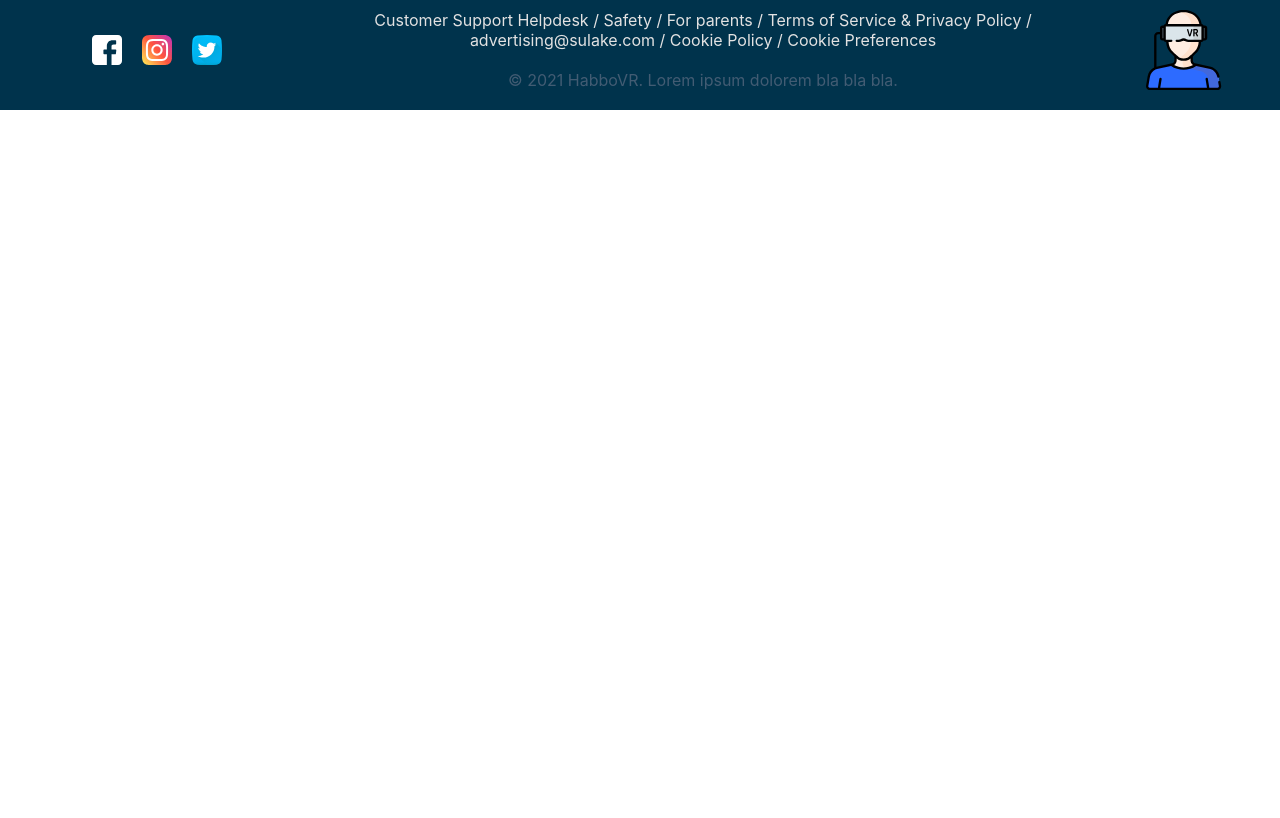
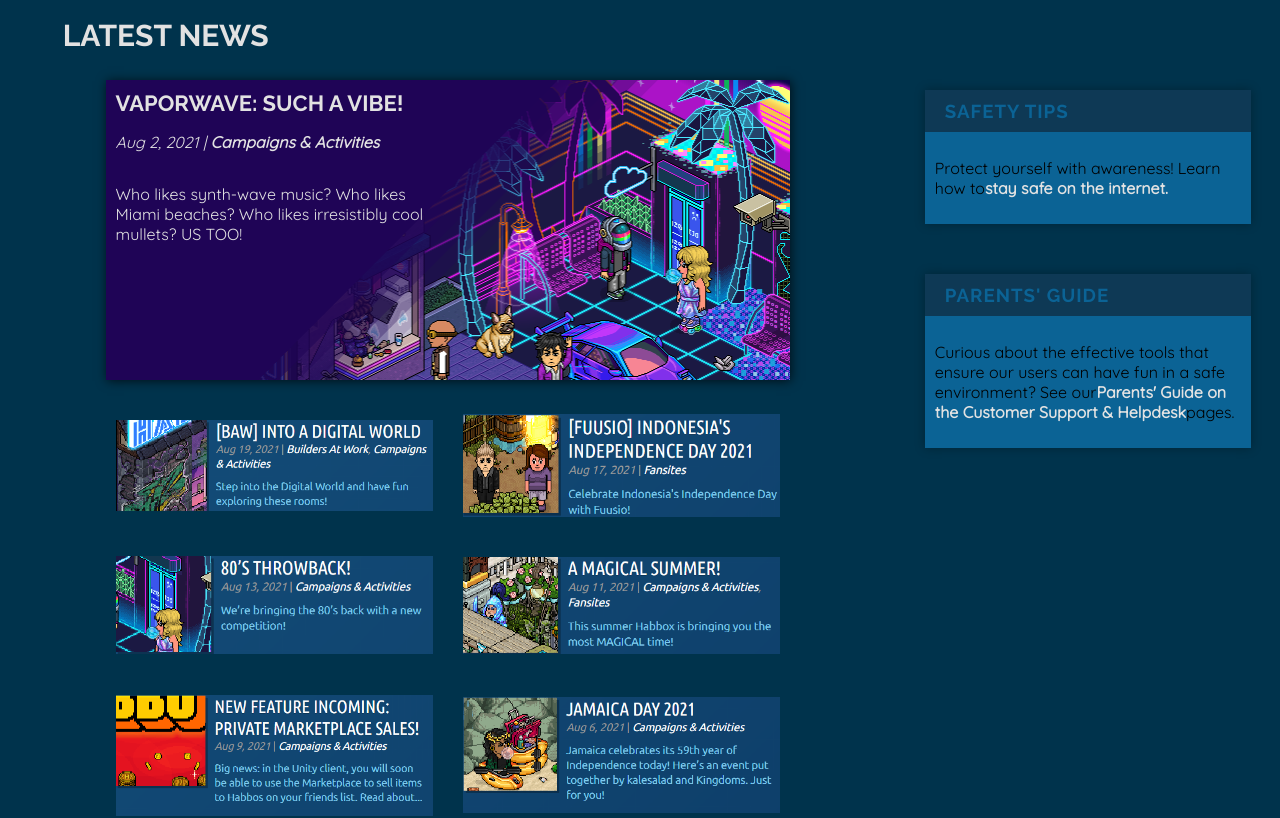
Before and after one commit to charliemr99/ftf-habbo-demo, a React (Create React App) app: page / in a window 1280 px wide. Shown: the part 680-1498 px from the top of the page. Before the commit the page ends 800 px from the top, so only its background shows below. Built offline with nearby package versions, Linux system fonts and the light colour scheme.

Commit message:
News section

```diff
--- a/src/components/Landing.js
+++ b/src/components/Landing.js
@@ -2,6 +2,7 @@ import React from "react";
 import Header from "./Header";
 import Nav from "./Nav/Nav";
 import Footer from "./Footer";
+import News from "./News/News";
 
 const Landing = ({ registerModal, setRegisterModal }) => {
   return (
@@ -11,6 +12,7 @@ const Landing = ({ registerModal, setRegisterModal }) => {
         setRegisterModal={setRegisterModal}
       />
       <Nav />
+      <News />
       <Footer />
     </>
   );
--- /dev/null
+++ b/src/components/News/News.css
@@ -0,0 +1,179 @@
+.container-main {
+  width: 100%;
+  display: flex;
+  background-color: var(--dark-blue);
+  box-sizing: border-box;
+}
+
+.main {
+  width: 70%;
+  padding: 20px;
+  box-sizing: border-box;
+}
+
+.main__title {
+  width: 90%;
+  height: 50px;
+  margin: 0 auto;
+  display: flex;
+  justify-content: flex-start;
+  align-items: center;
+  box-sizing: border-box;
+}
+
+.main__title h2 {
+  font-family: var(--font-title);
+  color: var(--light);
+  font-size: 30px;
+}
+
+.main__image {
+  width: 80%;
+  height: 300px;
+  padding: 10px;
+  margin: 0 auto;
+  margin-top: 20px;
+  display: flex;
+  flex-direction: column;
+  background-image: url("../../assets/images/background_main.png");
+  background-size: cover;
+  background-position: center;
+  box-shadow: 1px 1px 10px rgba(0, 0, 0, 0.7);
+  box-sizing: border-box;
+}
+
+.main__image .title,
+.main__image .date,
+.main__image .info {
+  width: 50%;
+  display: flex;
+  justify-content: flex-start;
+  box-sizing: border-box;
+}
+
+.main__image .title h3 {
+  margin: 0;
+  color: var(--light);
+  font-size: 22px;
+  font-family: var(--font-title);
+}
+
+.main__image .date p {
+  font-family: var(--font-text);
+  font-style: italic;
+  color: var(--light);
+}
+
+.main__image .info p {
+  font-family: var(--font-text);
+  text-align: left;
+  color: var(--light);
+}
+
+.main__news {
+  width: 80%;
+  margin: 0 auto;
+  margin-top: 20px;
+  padding: 10px;
+  display: grid;
+  grid-template-columns: repeat(2, 1fr);
+  gap: 30px;
+  box-sizing: border-box;
+}
+
+.main__news .item-new {
+  height: 110px;
+  background-position: center;
+  background-size: contain;
+  background-repeat: no-repeat;
+}
+
+.main__news .item-new.i-1 {
+  background-image: url("../../assets/images/new1.PNG");
+}
+
+.main__news .item-new.i-2 {
+  background-image: url("../../assets/images/new2.PNG");
+}
+.main__news .item-new.i-3 {
+  background-image: url("../../assets/images/new3.PNG");
+}
+.main__news .item-new.i-4 {
+  background-image: url("../../assets/images/new4.PNG");
+}
+.main__news .item-new.i-5 {
+  height: 130px;
+  background-image: url("../../assets/images/new5.PNG");
+}
+.main__news .item-new.i-6 {
+  height: 130px;
+  background-image: url("../../assets/images/new6.PNG");
+}
+
+.main__more-news {
+  width: 80%;
+  padding: 10px;
+  margin: 0 auto;
+  display: flex;
+  justify-content: flex-end;
+  align-items: center;
+}
+
+.main__more-news span {
+  font-weight: 600;
+  font-family: var(--font-text);
+  color: var(--light);
+  cursor: pointer;
+}
+
+.main__more-news span strong {
+  margin-left: 10px;
+  color: var(--ligth-blue);
+  font-size: 22px;
+}
+
+.aside {
+  width: 30%;
+  height: 100%;
+  padding-top: 100px;
+  box-sizing: border-box;
+}
+
+.aside .card {
+  width: 85%;
+  margin: 0 auto;
+  margin-bottom: 50px;
+  box-shadow: 0px 0px 10px rgba(0, 0, 0, 0.3);
+}
+
+.aside .card__title {
+  width: 100%;
+  padding: 10px;
+  background-color: #0e3955;
+  box-sizing: border-box;
+}
+
+.aside .card__title h3 {
+  margin: 0;
+  padding-left: 10px;
+  text-align: left;
+  font-family: var(--font-title);
+  color: #0b6395;
+  letter-spacing: 1px;
+  box-sizing: border-box;
+}
+
+.aside .card__body {
+  padding: 10px;
+  background-color: #0b6395;
+  box-sizing: border-box;
+}
+
+.aside .card__body p {
+  font-family: var(--font-text);
+  text-align: left;
+}
+
+.aside .card__body p strong {
+  color: var(--light);
+}
--- /dev/null
+++ b/src/components/News/News.js
@@ -0,0 +1,71 @@
+import React from "react";
+
+// Styles
+import "./News.css";
+
+export default function News() {
+  return (
+    <section className="container-main">
+      <main className="main">
+        <div className="main__title">
+          <h2>LATEST NEWS</h2>
+        </div>
+        <div className="main__image">
+          <div className="title">
+            <h3>VAPORWAVE: SUCH A VIBE!</h3>
+          </div>
+          <div className="date">
+            <p>
+              Aug 2, 2021 | <strong>Campaigns & Activities</strong>
+            </p>
+          </div>
+          <div className="info">
+            <p>
+              Who likes synth-wave music? Who likes Miami beaches? Who likes
+              irresistibly cool mullets? US TOO!
+            </p>
+          </div>
+        </div>
+        <div className="main__news">
+          <div className="item-new i-1"></div>
+          <div className="item-new i-2"></div>
+          <div className="item-new i-3"></div>
+          <div className="item-new i-4"></div>
+          <div className="item-new i-5"></div>
+          <div className="item-new i-6"></div>
+        </div>
+        <div className="main__more-news">
+          <span>
+            MORE NEWS <strong>&gt;&gt;</strong>
+          </span>
+        </div>
+      </main>
+      <aside className="aside">
+        <div className="card">
+          <div className="card__title">
+            <h3>SAFETY TIPS</h3>
+          </div>
+          <div className="card__body">
+            <p>
+              Protect yourself with awareness! Learn how to
+              <strong>stay safe on the internet.</strong>
+            </p>
+          </div>
+        </div>
+        <div className="card">
+          <div className="card__title">
+            <h3>PARENTS' GUIDE</h3>
+          </div>
+          <div className="card__body">
+            <p>
+              Curious about the effective tools that ensure our users can have
+              fun in a safe environment? See our
+              <strong>Parents' Guide on the Customer Support & Helpdesk</strong>
+              pages.
+            </p>
+          </div>
+        </div>
+      </aside>
+    </section>
+  );
+}
```
